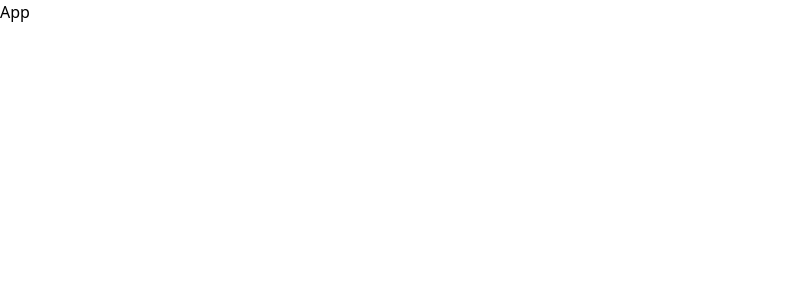
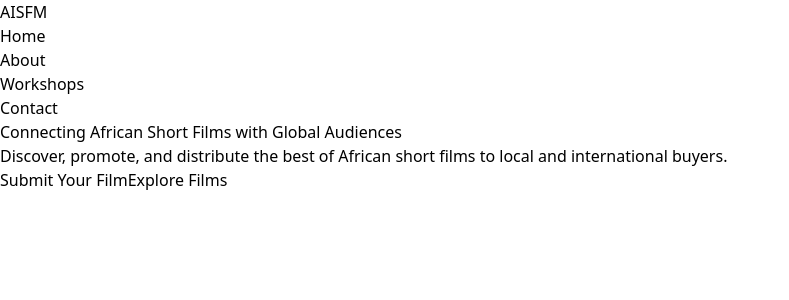
Before and after one commit to iAmNsengi/regexcraft-frontend, a React (Vite) app: page / in a window 1280 px wide. Shown: the top 300 px of the page, without its empty margins (0-789 px from the left). Built offline with nearby package versions, Linux system fonts and the light colour scheme.

Commit message:
chore: initial render placeholder

```diff
--- a/src/App.tsx
+++ b/src/App.tsx
@@ -1,12 +1,15 @@
+// src/App.tsx
+import React from 'react';
+import Navbar from './components/Navbar';
+import Home from './pages/Home';
 
+const App: React.FC = () => {
+    return (
+        <div>
+            <Navbar />
+            <Home />
+        </div>
+    );
+};
 
-function App() {
-
-  return (
-    <>
-     App
-    </>
-  )
-}
-
-export default App
+export default App;
--- /dev/null
+++ b/src/components/Navbar.tsx
@@ -0,0 +1,18 @@
+// src/components/Navbar.tsx
+import React from 'react';
+
+const Navbar: React.FC = () => {
+    return (
+        <nav>
+            <h2>AISFM</h2>
+            <ul>
+                <li>Home</li>
+                <li>About</li>
+                <li>Workshops</li>
+                <li>Contact</li>
+            </ul>
+        </nav>
+    );
+};
+
+export default Navbar;
```
Also changed, not shown: src/pages/Navbar.tsx (deleted).
